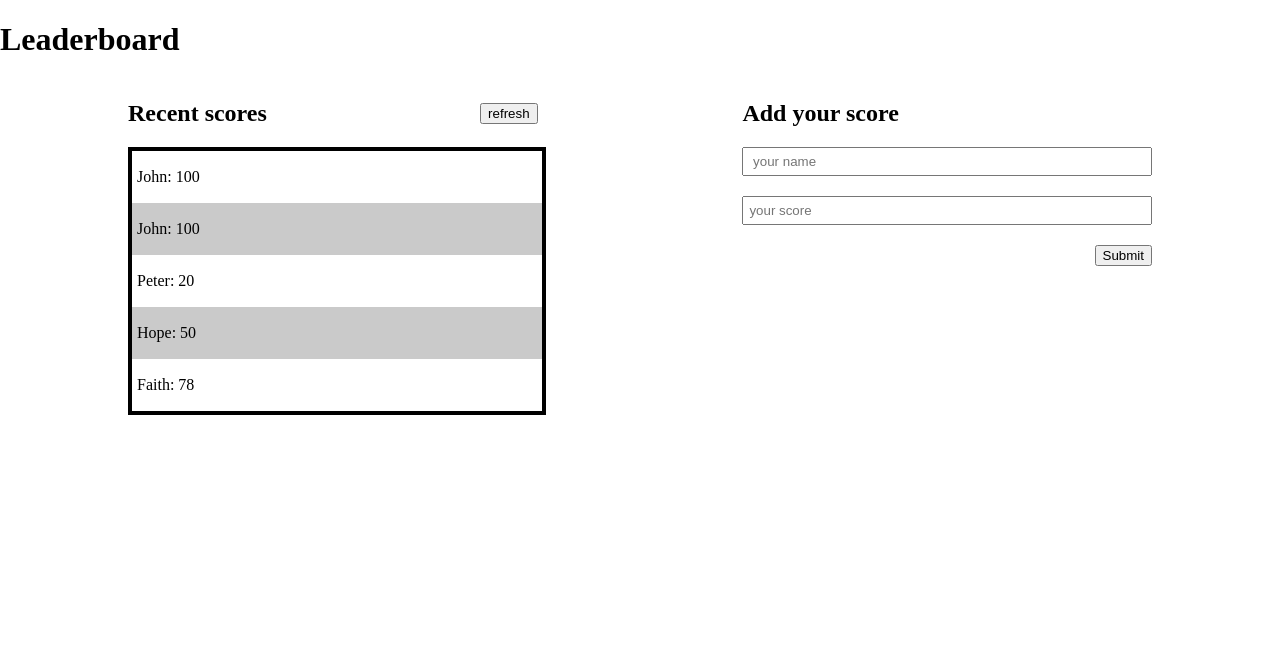
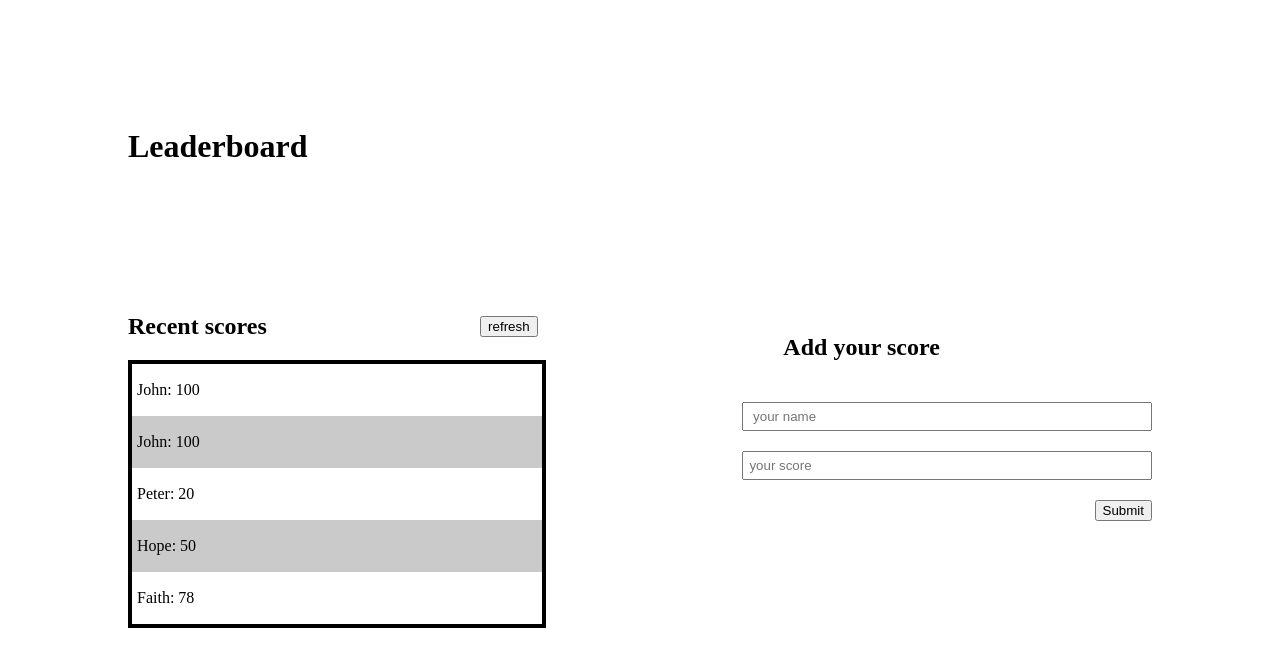
Before and after one commit to hiwina/Leaderboard, a website built with webpack: page src/template.html in a window 1280 px wide. Built offline with nearby package versions, Linux system fonts and the light colour scheme.

```diff
--- a/package.json
+++ b/package.json
@@ -5,7 +5,7 @@
   "main": "index.js",
   "scripts": {
     "build": "webpack",
-    "start": ""
+    "start": "webpack serve --open"
   },
   "repository": {
     "type": "git",
@@ -34,6 +34,7 @@
     "stylelint-csstree-validator": "^1.9.0",
     "stylelint-scss": "^3.21.0",
     "webpack": "^5.76.0",
-    "webpack-cli": "^5.0.1"
+    "webpack-cli": "^5.0.1",
+    "webpack-dev-server": "^4.11.1"
   }
 }
--- a/src/styles/style.css
+++ b/src/styles/style.css
@@ -2,6 +2,9 @@
   margin: 0;
   padding: 0;
   box-sizing: border-box;
+}
+.header {
+  margin: 10%;
 }
 
 .d-flex {
```
Also changed, not shown: README.md, 2 other files.
